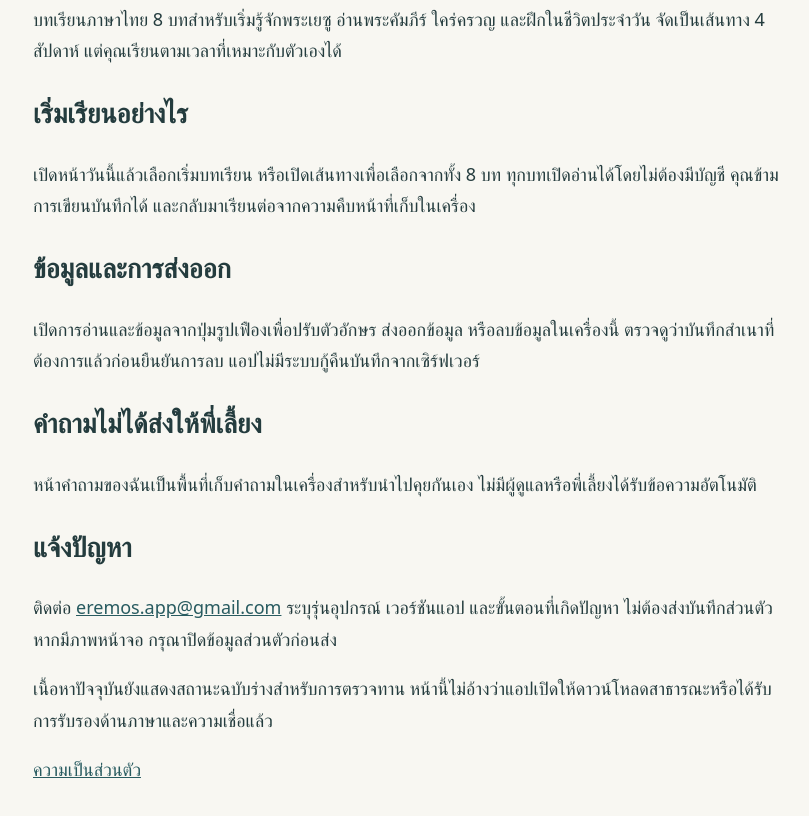
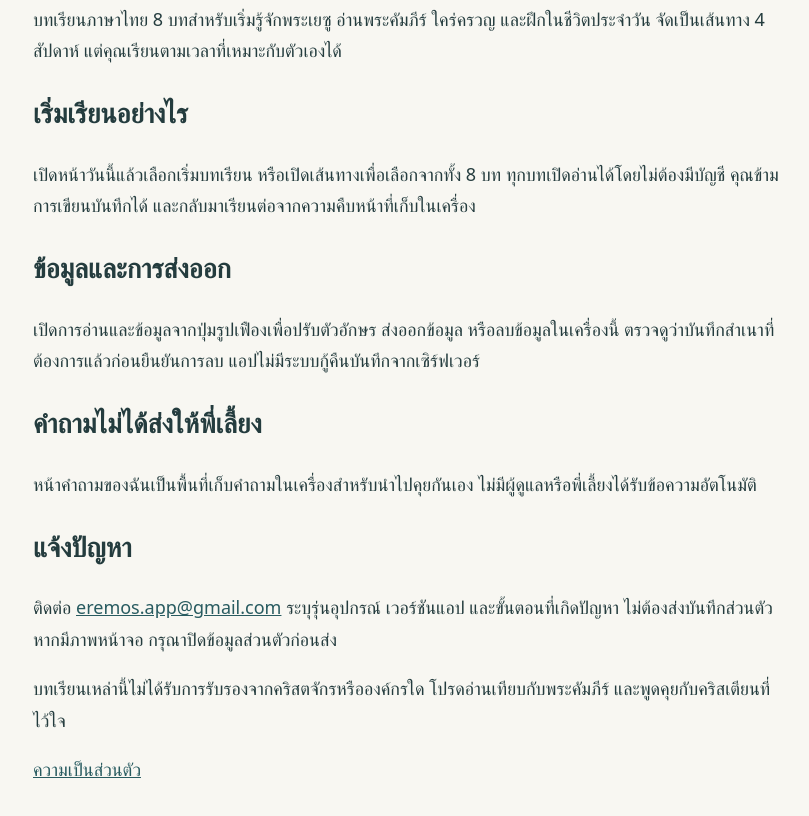
Before and after one commit to btwinguitarists/still-legal, a plain HTML site: page following-jesus.html in a window 1280 px wide. Shown: the part 114-930 px from the top of the page, without its empty margins (227-1036 px from the left). Drawn offline with Linux system fonts and the light colour scheme.

Commit message:
Following Jesus support page: remove draft status line
Co-Authored-By: Claude Opus 5.5 <noreply@anthropic.com>

```diff
--- a/following-jesus.html
+++ b/following-jesus.html
@@ -4,4 +4,4 @@
 <h2>ข้อมูลและการส่งออก</h2><p>เปิดการอ่านและข้อมูลจากปุ่มรูปเฟืองเพื่อปรับตัวอักษร ส่งออกข้อมูล หรือลบข้อมูลในเครื่องนี้ ตรวจดูว่าบันทึกสำเนาที่ต้องการแล้วก่อนยืนยันการลบ แอปไม่มีระบบกู้คืนบันทึกจากเซิร์ฟเวอร์</p>
 <h2>คำถามไม่ได้ส่งให้พี่เลี้ยง</h2><p>หน้าคำถามของฉันเป็นพื้นที่เก็บคำถามในเครื่องสำหรับนำไปคุยกันเอง ไม่มีผู้ดูแลหรือพี่เลี้ยงได้รับข้อความอัตโนมัติ</p>
 <h2>แจ้งปัญหา</h2><p>ติดต่อ <a href="mailto:eremos.app@gmail.com?subject=Following%20Jesus%20support">eremos.app@gmail.com</a> ระบุรุ่นอุปกรณ์ เวอร์ชันแอป และขั้นตอนที่เกิดปัญหา ไม่ต้องส่งบันทึกส่วนตัว หากมีภาพหน้าจอ กรุณาปิดข้อมูลส่วนตัวก่อนส่ง</p>
-<p>เนื้อหาปัจจุบันยังแสดงสถานะฉบับร่างสำหรับการตรวจทาน หน้านี้ไม่อ้างว่าแอปเปิดให้ดาวน์โหลดสาธารณะหรือได้รับการรับรองด้านภาษาและความเชื่อแล้ว</p><p><a href="following-jesus-privacy.html">ความเป็นส่วนตัว</a></p></main></html>
+<p>บทเรียนเหล่านี้ไม่ได้รับการรับรองจากคริสตจักรหรือองค์กรใด โปรดอ่านเทียบกับพระคัมภีร์ และพูดคุยกับคริสเตียนที่ไว้ใจ</p><p><a href="following-jesus-privacy.html">ความเป็นส่วนตัว</a></p></main></html>
```
